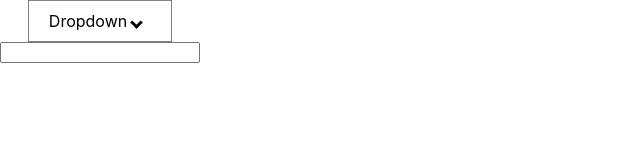
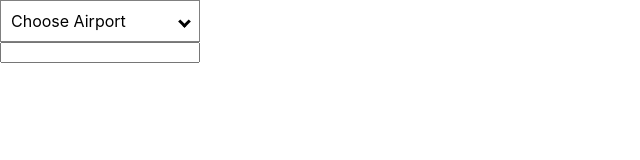
Before and after one commit to mkrishnan-codes/mist-dropdown, a React (Create React App) app: page / in a window 1280 px wide. Shown: the top 160 px of the page, without its empty margins (0-640 px from the left). Built offline with nearby package versions, Linux system fonts and the light colour scheme.

Commit message:
v2 improved logics

```diff
--- a/package.json
+++ b/package.json
@@ -7,6 +7,7 @@
     "@testing-library/react": "^9.3.2",
     "@testing-library/user-event": "^7.1.2",
     "node-sass": "^4.14.1",
+    "prop-types": "^15.7.2",
     "react": "^16.13.1",
     "react-dom": "^16.13.1",
     "react-scripts": "3.4.1"
--- a/src/App.js
+++ b/src/App.js
@@ -1,13 +1,24 @@
-import React from 'react';
+import React, { useState } from 'react';
 import './App.css';
 import AirportChooser from './components/dropdowns/AsyncDataChooser';
-
+import Airport from './components/Airport';
+const getData = async () => {
+  const airports = await import('./configs/airports.js');
+  return airports['default'];
+};
 function App() {
+  const [label, setLabel] = useState('Choose Airport');
   return (
     <div className="App">
       <div className="airport-container">
-      <AirportChooser/>
-      <input/>
+        <AirportChooser
+          getAsyncData={getData}
+          keyExtractor={item => item.code}
+          itemRender={item => <Airport name={item.name} city={item.city} code={item.code} code={item.country} />}
+          label={label}
+          onSelect={item => setLabel(item.name)}
+        />
+        <input />
 
       </div>
     </div>
--- /dev/null
+++ b/src/components/Airport.js
@@ -0,0 +1,14 @@
+import React from 'react';
+
+const Airport = (props) => {
+	return (
+		<div>
+			<div>{props.name}</div>
+			<div>{props.code}</div>
+			<div>{props.city}</div>
+			<div>{props.country}</div>
+		</div>
+	);
+}
+
+export default Airport;
--- a/src/components/dropdowns/AsyncDataChooser.js
+++ b/src/components/dropdowns/AsyncDataChooser.js
@@ -1,24 +1,36 @@
-import React, { useState, useEffect } from 'react';
+import React, { useState, useEffect, useLayoutEffect, useRef, useCallback } from 'react';
+import PropTypes from 'prop-types';
 import './style.scss';
+// const dataReducer = (state, action) => {
+// 	switch (action.type) {
+// 		case 'ADD':
+// 			{
+// 				return action.payload
+// 			}
+// 		default: return state;
+// 	}
+// }
 
-const getData = async () => {
-	const airports = await import('./configs/airports.js');
-	return airports['default'];
-};
-const AsyncDataChooser = () => {
+const AsyncDataChooser = (props) => {
+	let testDivRef = useRef(null);
+	let abRef = useRef(null);
 	const [show, setShow] = useState(false);
-	const [data, setdata] = useState([]);
+	const [hieghtCalculated, setHieghtCalculated] = useState(false);
+	const [data, setData] = useState([]);
+	const [itemHeight, setItemHeight] = useState(100);
 	const [scrollTop, setScrollTop] = useState(0);
+	const [testSlice, setTestSlice] = useState(null);
 	const numItems = data.length;
-	const itemHeight = 40;
 	const windowHeight = 500;
 	useEffect(() => {
 		const callApi = async () => {
-			const dt = await getData();
-			setdata(dt);
+			const dt = await props.getAsyncData();
+			setData(dt);
 		};
 		callApi();
 	}, []);
+
+
 	const innerHeight = numItems * itemHeight;
 	const startIndex = Math.floor(scrollTop / itemHeight);
 	const endIndex = Math.min(
@@ -26,30 +38,71 @@ const AsyncDataChooser = () => {
 		Math.floor((scrollTop + windowHeight) / itemHeight)
 	);
 	const items = [];
-	const setItem = (it, _ind) => {
-		it._ind = _ind;
-		return it;
+	for (let i = startIndex; i <= endIndex; i++) {
+		items.push(data[i]);
 	}
-	for (let i = startIndex; i <= endIndex; i++) {
-		items.push(
-			setItem(data[i], i)
-		);
-	}
+	const renderTest = items.length > 0;
+	useLayoutEffect(() => {
+		// const rect = testDivRef.getBoundingClientRect();
+		if (!hieghtCalculated && testDivRef.current) {
+			const height = testDivRef.current.clientHeight
+			setItemHeight(height)
+			setHieghtCalculated(true)
+		}
+	}, [renderTest])
 	const onScroll = e => setScrollTop(e.currentTarget.scrollTop);
+	const onClick = useCallback((e) => {
+		setShow(false);
+		if (props.onSelect) {
+			props.onSelect(data[e.currentTarget.getAttribute('datavalue')])
+		}
+	})
 	return (
-		<div className="ac-dropdown">
-			<span onClick={() => setShow(!show)} className="selected"><span>Dropdown</span>
-				<i className={`arrow ${show ? `down` : 'up'}`}></i>
-			</span>
-			{show && <div className="dropdown" style={{  maxHeight: 500 }} onScroll={onScroll}>
+		<div
+			style={props.style}
+			ref={abRef}
+			className={`ac-dropdown ${props.className ? props.className : ``}`} >
+			<div
+				role="button"
+				aria-label={props.label}
+				tabIndex={0}
+				onClick={() => setShow(!show)}
+				className="dropdown-button">
+				<div className="truncated">{props.label}</div>
+				<div className={`arrow ${show ? `down` : 'up'}`}></div>
+			</div>
+			{show && <div
+				className="dropdown"
+				style={{ maxHeight: 500 }}
+				onScroll={onScroll}>
 				<ul style={{ height: innerHeight }} >
 					{
-						items.map((item) => <li style={{ height: itemHeight, position: 'absolute', top: item._ind * itemHeight, width:'100%' }} key={item.code}>{item.code}</li>)
+						items.map((item, index) => <li
+							style={{ height: itemHeight, top: (startIndex + index) * itemHeight, }}
+							key={props.keyExtractor(item)}
+							datavalue={startIndex + index}
+							onClick={onClick}
+						>
+							{props.itemRender(item)}</li>)
 					}
+
 				</ul>
 			</div>}
+			{renderTest && <li ref={testDivRef} className="test-height" key="hidden">{props.itemRender(items[0])}</li>}
 		</div>
 	);
 }
-
+AsyncDataChooser.defaultProps = {
+	label: 'Choose'
+}
+AsyncDataChooser.propTypes = {
+	getAsyncData: PropTypes.func.isRequired,
+	itemRender: PropTypes.func.isRequired,
+	buttonRender: PropTypes.func,
+	keyExtractor: PropTypes.func.isRequired,
+	label: PropTypes.string,
+	style: PropTypes.object,
+	onChange: PropTypes.func,
+	className: PropTypes.string
+}
 export default AsyncDataChooser;
--- a/src/components/dropdowns/style.scss
+++ b/src/components/dropdowns/style.scss
@@ -1,30 +1,61 @@
-
-
-
 .ac-dropdown {
-    margin: 0 auto;
+    margin: 0;
     position: relative;
     cursor: pointer;
     display: flex;
     flex-direction: row;
     border: 1px solid gray;
-    padding: 10px 30px 10px 20px;
+    padding: 10px;
     background-color: #ffffff;
+
+    .test-height {
+        background: red;
+        margin: 0px;
+        padding: 0px;
+        list-style: none;
+        position: absolute;
+        width: 100%;
+        visibility: hidden;
+    }
+
     .arrow {
         margin-left: 5px;
         border: solid black;
         border-width: 0 3px 3px 0;
         display: inline-block;
         padding: 3px;
+
         &.down {
             transform: rotate(-135deg);
             -webkit-transform: rotate(-135deg);
         }
+
         &.up {
             transform: rotate(45deg);
             -webkit-transform: rotate(45deg);
         }
     }
+
+    .dropdown-button {
+        display: flex;
+        flex-direction: row;
+        justify-content: space-between;
+        align-items: center;
+        width: 100%;
+
+        .truncated {
+            flex: 1;
+
+            white-space: nowrap;
+            overflow: hidden;
+            text-overflow: ellipsis;
+        }
+
+        &:focus {
+            outline: none;
+        }
+    }
+
     .dropdown {
         position: absolute;
         left: 0;
@@ -39,6 +70,8 @@
         overflow-y: scroll;
         width: 100%;
 
+
+
         ul {
             margin: 0px;
             padding: 10px;
@@ -47,8 +80,10 @@
                 margin: 0px;
                 padding: 0px;
                 list-style: none;
+                position: absolute;
+                width: 100%;
+            }
 
         }
     }
 }
-}
```
Also changed, not shown: src/configs/airports.js. Lines whose indentation alone changed are shown as unchanged.
